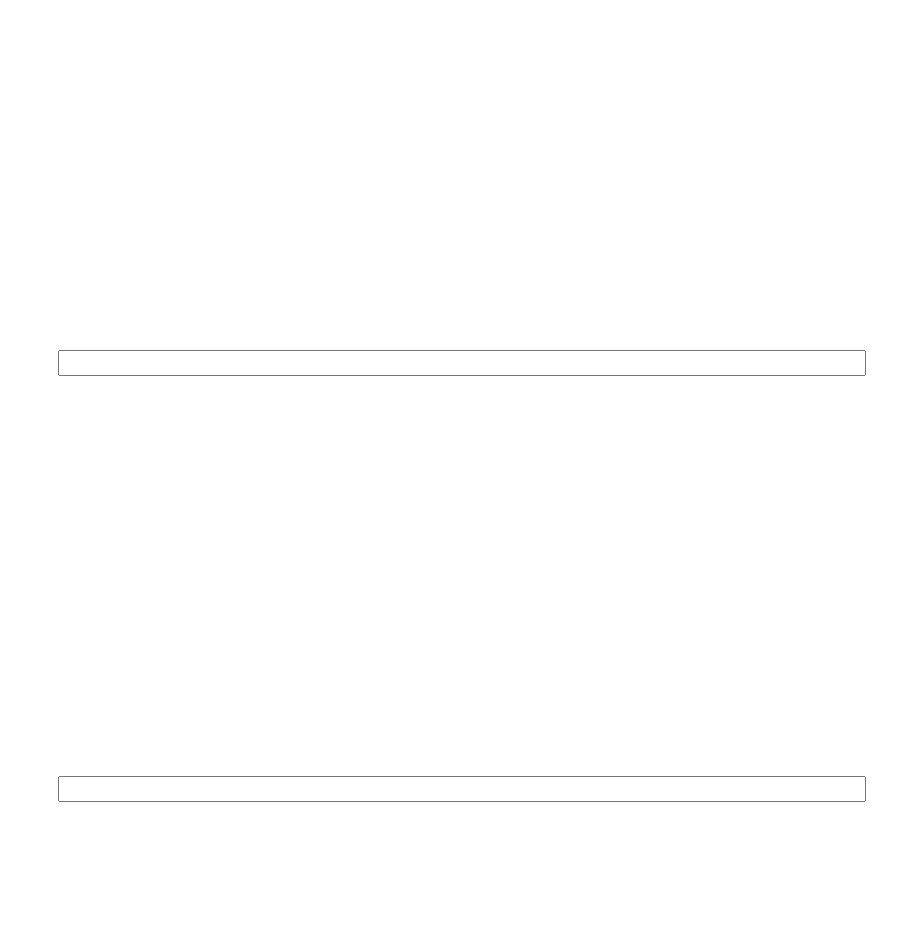
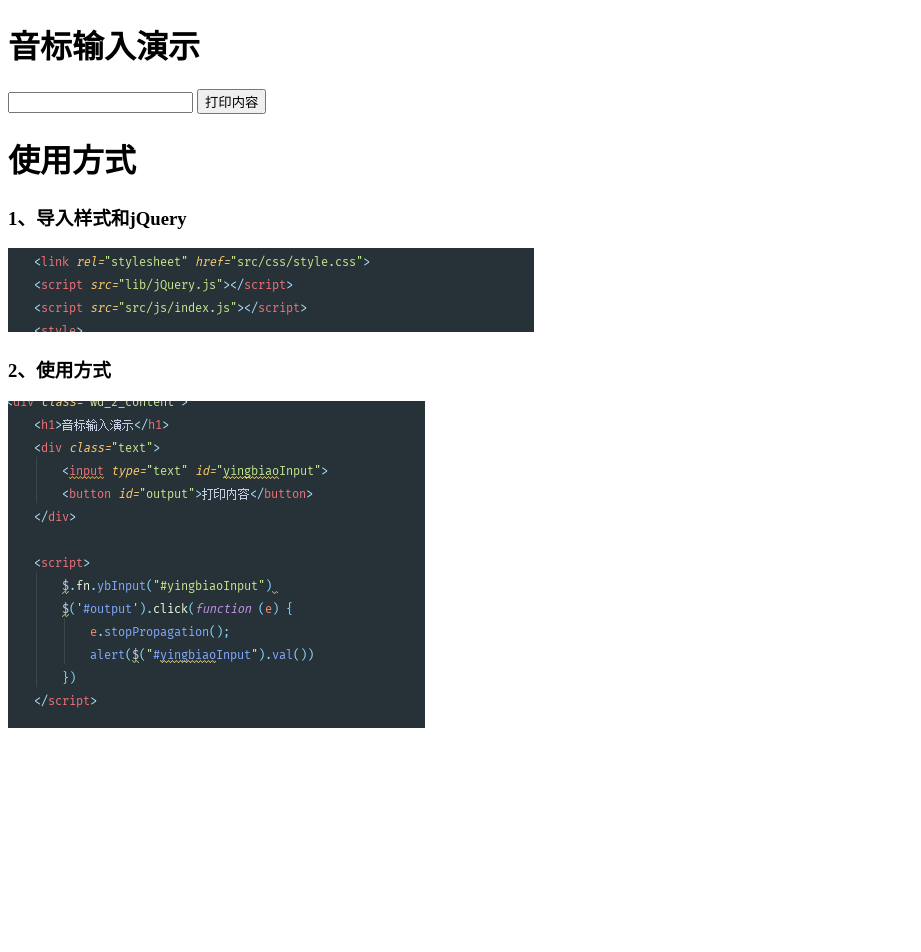
Before and after one commit to tw949561391/yinbiao-input, a website with bundled scripts: page index.html in a window 1280 px wide. Shown: the top 952 px of the page, without its empty margins (0-921 px from the left). After the commit the page ends 800 px from the top, so only its background shows below. Built offline with nearby package versions, Linux system fonts and the light colour scheme.

Commit message:
pages-修改

```diff
--- a/index.html
+++ b/index.html
@@ -7,39 +7,31 @@
     <script src="lib/jQuery.js"></script>
     <script src="src/js/index.js"></script>
     <style>
-        div.text {
-            margin-top: 300px;
-            width: 800px;
-            padding: 50px;
-        }
 
-        div.text input {
-            width: 100%;
-            height: 20px;
-        }
     </style>
 </head>
 <body>
 <div class="wd_2_content">
+    <h1>音标输入演示</h1>
     <div class="text">
         <input type="text" id="yingbiaoInput">
-    </div>
-    <div class="text">
-        <input type="text" id="yingbiaoInput2">
-    </div>
-    <div class="text">
-        <input type="text" id="yingbiaoInput3">
-    </div>
-    <div class="text">
-        <input type="text" id="yingbiaoInput4">
+        <button id="output">打印内容</button>
     </div>
 
     <script>
         $.fn.ybInput("#yingbiaoInput")
-        $.fn.ybInput("#yingbiaoInput2")
-        $.fn.ybInput("#yingbiaoInput3")
-        $.fn.ybInput("#yingbiaoInput4")
+        $('#output').click(function (e) {
+            e.stopPropagation();
+            alert($("#yingbiaoInput").val())
+        })
     </script>
+
+    <h1>使用方式</h1>
+    <h3>1、导入样式和jQuery</h3>
+    <img src="img/import.png" height="84" width="526"/>
+
+    <h3>2、使用方式</h3>
+    <img src="img/input-demo.png" height="327" width="417"/><img>
 </div>
 </body>
 </html>
```
Also changed, not shown: img/import.png (added), img/input-demo.png (added).
